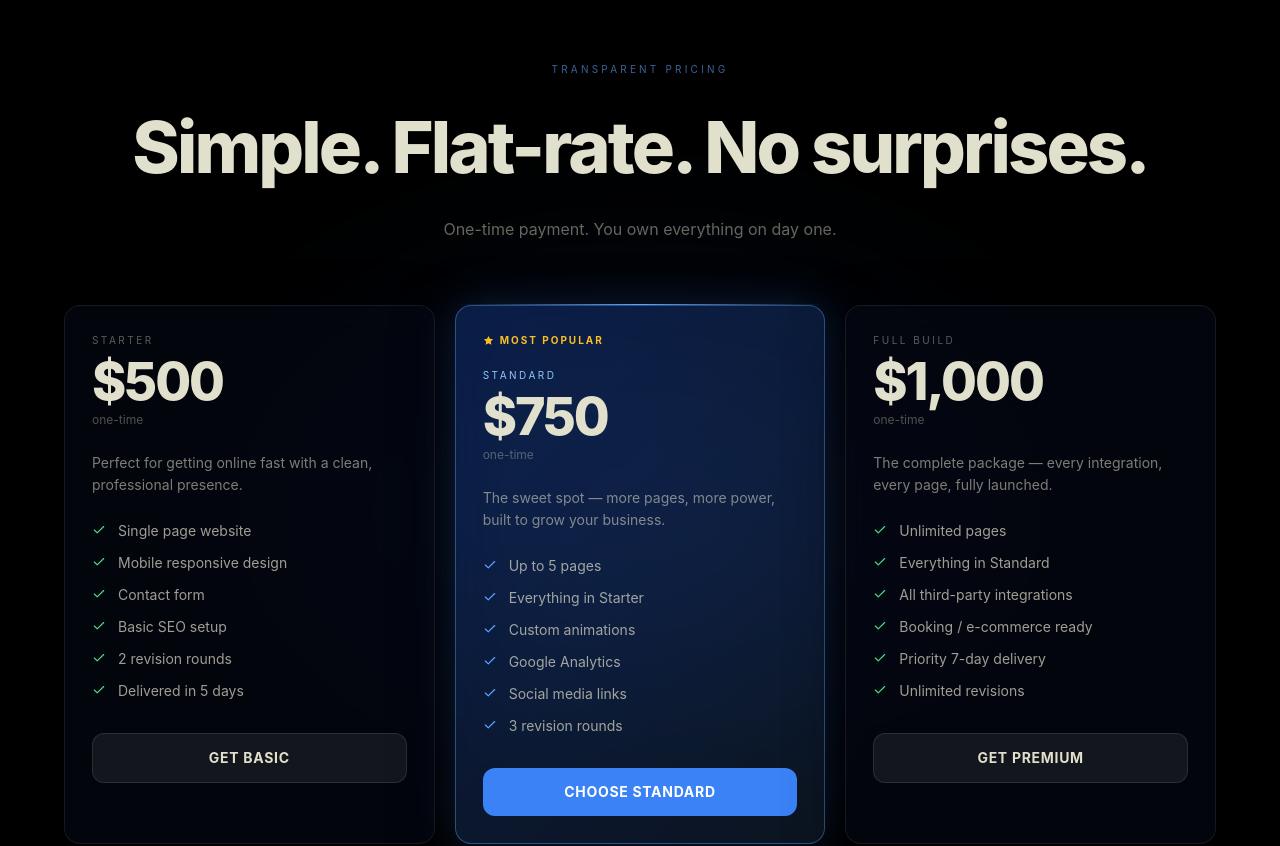
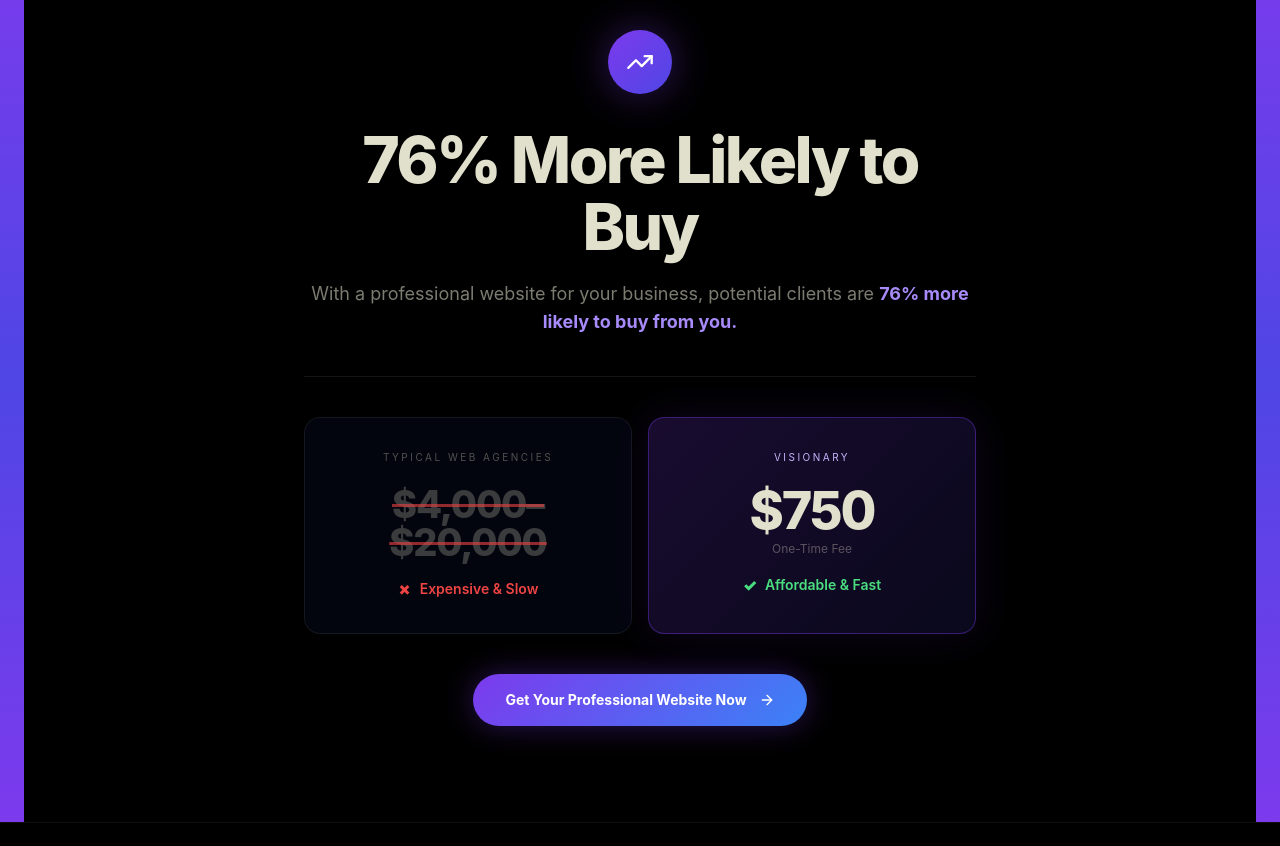
Before and after one commit to traviskenlocean1-oss/VISIONARY, a React (Vite) app: page / in a window 1280 px wide. Shown: the part 1220-2066 px from the top of the page. Built offline with nearby package versions, Linux system fonts and the light colour scheme; no server answers.

Commit message:
Add value comparison section (76% stat + agency vs Visionary pricing)

```diff
--- a/src/pages/Home.tsx
+++ b/src/pages/Home.tsx
@@ -1,7 +1,7 @@
 import { useRef, useState, useEffect } from 'react'
 import { Link } from 'react-router-dom'
 import { motion, useInView, useMotionValue, useSpring } from 'framer-motion'
-import { ArrowRight, Check, Zap, Star } from 'lucide-react'
+import { ArrowRight, Check, Zap, Star, TrendingUp } from 'lucide-react'
 import Hls from 'hls.js'
 import VLogo from '../components/VLogo'
 
@@ -229,7 +229,6 @@
         onMouseMove={handleHeroMouseMove}
         onMouseLeave={() => setMouse({ x: 0, y: 0 })}
       >
-        {/* Blue orb blobs — parallax for depth */}
         <div
           className="absolute inset-0 pointer-events-none"
           style={{
@@ -259,7 +258,6 @@
           />
         </div>
 
-        {/* Subtle grid overlay */}
         <div
           className="absolute inset-0 pointer-events-none"
           style={{
@@ -268,11 +266,9 @@
           }}
         />
 
-        {/* Vignettes */}
         <div className="absolute bottom-0 left-0 right-0 pointer-events-none" style={{ height: '35%', background: 'linear-gradient(to top, rgba(3,5,10,0.7), transparent)' }} />
         <div className="absolute top-0 left-0 right-0 pointer-events-none" style={{ height: '20%', background: 'linear-gradient(to bottom, rgba(3,5,10,0.4), transparent)' }} />
 
-        {/* Hero content */}
         <div
           className="absolute inset-0 flex flex-col items-center justify-center px-6 text-center"
           style={{
@@ -373,7 +369,6 @@
           </motion.div>
         </div>
 
-        {/* Scroll indicator */}
         <motion.div
           className="absolute bottom-8 left-1/2 -translate-x-1/2"
           initial={{ opacity: 0 }}
@@ -415,6 +410,149 @@
               </motion.div>
             ))}
           </div>
+        </div>
+      </section>
+
+      {/* ── VALUE COMPARISON ── */}
+      <section className="relative py-24 px-6 overflow-hidden border-t" style={{ borderColor: 'rgba(255,255,255,0.06)' }}>
+        {/* Purple side accent bars */}
+        <div className="absolute left-0 top-0 bottom-0 w-3 md:w-6" style={{ background: 'linear-gradient(to bottom, #7c3aed, #4f46e5, #7c3aed)' }} />
+        <div className="absolute right-0 top-0 bottom-0 w-3 md:w-6" style={{ background: 'linear-gradient(to bottom, #7c3aed, #4f46e5, #7c3aed)' }} />
+
+        <div className="max-w-2xl mx-auto text-center">
+          {/* Icon */}
+          <motion.div
+            className="flex justify-center mb-8"
+            initial={{ opacity: 0, scale: 0.7 }}
+            whileInView={{ opacity: 1, scale: 1 }}
+            viewport={{ once: true }}
+            transition={{ duration: 0.5, ease: [0.16, 1, 0.3, 1] }}
+          >
+            <div
+              className="w-16 h-16 rounded-full flex items-center justify-center"
+              style={{ background: 'linear-gradient(135deg, #7c3aed 0%, #4f46e5 100%)', boxShadow: '0 0 40px rgba(124,58,237,0.4)' }}
+            >
+              <TrendingUp size={28} color="#fff" />
+            </div>
+          </motion.div>
+
+          {/* Headline */}
+          <motion.h2
+            className="font-extrabold tracking-tight mb-5"
+            style={{ fontSize: 'clamp(32px, 6vw, 64px)', color: '#E1E0CC', letterSpacing: '-0.04em', lineHeight: 1.05 }}
+            initial={{ opacity: 0, y: 20 }}
+            whileInView={{ opacity: 1, y: 0 }}
+            viewport={{ once: true }}
+            transition={{ duration: 0.7, delay: 0.1 }}
+          >
+            76% More Likely to Buy
+          </motion.h2>
+
+          <motion.p
+            className="text-base md:text-lg mb-10 leading-relaxed"
+            style={{ color: 'rgba(225,224,204,0.55)' }}
+            initial={{ opacity: 0, y: 16 }}
+            whileInView={{ opacity: 1, y: 0 }}
+            viewport={{ once: true }}
+            transition={{ duration: 0.6, delay: 0.2 }}
+          >
+            With a professional website for your business, potential clients are{' '}
+            <span style={{ color: '#a78bfa', fontWeight: 700 }}>76% more likely to buy from you.</span>
+          </motion.p>
+
+          {/* Divider */}
+          <div className="w-full h-px mb-10" style={{ background: 'rgba(255,255,255,0.08)' }} />
+
+          {/* Comparison columns */}
+          <motion.div
+            className="grid grid-cols-2 gap-4 mb-10"
+            initial={{ opacity: 0, y: 24 }}
+            whileInView={{ opacity: 1, y: 0 }}
+            viewport={{ once: true }}
+            transition={{ duration: 0.7, delay: 0.25 }}
+          >
+            {/* Typical agencies */}
+            <div
+              className="rounded-2xl p-6 md:p-8 text-center"
+              style={{
+                background: 'rgba(5,8,20,0.7)',
+                backdropFilter: 'blur(16px)',
+                WebkitBackdropFilter: 'blur(16px)',
+                border: '1px solid rgba(255,255,255,0.07)',
+              }}
+            >
+              <p className="text-[10px] tracking-[0.25em] uppercase mb-5" style={{ color: 'rgba(225,224,204,0.35)' }}>
+                Typical Web Agencies
+              </p>
+              <p
+                className="font-extrabold mb-1 leading-none"
+                style={{
+                  fontSize: 'clamp(20px, 4vw, 38px)',
+                  color: 'rgba(225,224,204,0.25)',
+                  textDecoration: 'line-through',
+                  letterSpacing: '-0.03em',
+                  textDecorationColor: 'rgba(239,68,68,0.6)',
+                }}
+              >
+                $4,000–$20,000
+              </p>
+              <div className="flex items-center justify-center gap-2 mt-4">
+                <span style={{ color: '#ef4444', fontSize: '16px', fontWeight: 900 }}>✗</span>
+                <span className="text-sm font-semibold" style={{ color: '#ef4444' }}>Expensive &amp; Slow</span>
+              </div>
+            </div>
+
+            {/* Visionary */}
+            <div
+              className="rounded-2xl p-6 md:p-8 text-center relative overflow-hidden"
+              style={{
+                background: 'linear-gradient(135deg, rgba(124,58,237,0.2) 0%, rgba(79,70,229,0.12) 100%)',
+                backdropFilter: 'blur(16px)',
+                WebkitBackdropFilter: 'blur(16px)',
+                border: '1px solid rgba(124,58,237,0.4)',
+                boxShadow: '0 0 40px rgba(124,58,237,0.12)',
+              }}
+            >
+              <div className="absolute -top-px left-0 right-0 h-px" style={{ background: 'linear-gradient(90deg, transparent, #a78bfa, transparent)' }} />
+              <p className="text-[10px] tracking-[0.25em] uppercase mb-5" style={{ color: '#c4b5fd' }}>
+                Visionary
+              </p>
+              <p
+                className="font-extrabold mb-1 leading-none"
+                style={{ fontSize: 'clamp(28px, 5vw, 52px)', color: '#E1E0CC', letterSpacing: '-0.04em' }}
+              >
+                $750
+              </p>
+              <p className="text-xs mb-4" style={{ color: 'rgba(225,224,204,0.35)' }}>One-Time Fee</p>
+              <div className="flex items-center justify-center gap-2">
+                <span style={{ color: '#4ade80', fontSize: '16px', fontWeight: 900 }}>✓</span>
+                <span className="text-sm font-semibold" style={{ color: '#4ade80' }}>Affordable &amp; Fast</span>
+              </div>
+            </div>
+          </motion.div>
+
+          {/* CTA */}
+          <motion.div
+            initial={{ opacity: 0, y: 16 }}
+            whileInView={{ opacity: 1, y: 0 }}
+            viewport={{ once: true }}
+            transition={{ duration: 0.6, delay: 0.35 }}
+          >
+            <Link
+              to="/contact"
+              className="group inline-flex items-center gap-3 rounded-full font-bold text-sm px-8 py-4 transition-all duration-300"
+              style={{
+                background: 'linear-gradient(135deg, #7c3aed 0%, #3b82f6 100%)',
+                color: '#fff',
+                boxShadow: '0 0 30px rgba(124,58,237,0.35)',
+              }}
+              onMouseEnter={(e) => ((e.currentTarget as HTMLElement).style.boxShadow = '0 0 50px rgba(124,58,237,0.6)')}
+              onMouseLeave={(e) => ((e.currentTarget as HTMLElement).style.boxShadow = '0 0 30px rgba(124,58,237,0.35)')}
+            >
+              Get Your Professional Website Now
+              <ArrowRight size={16} className="transition-transform duration-200 group-hover:translate-x-1" />
+            </Link>
+          </motion.div>
         </div>
       </section>
 
```
